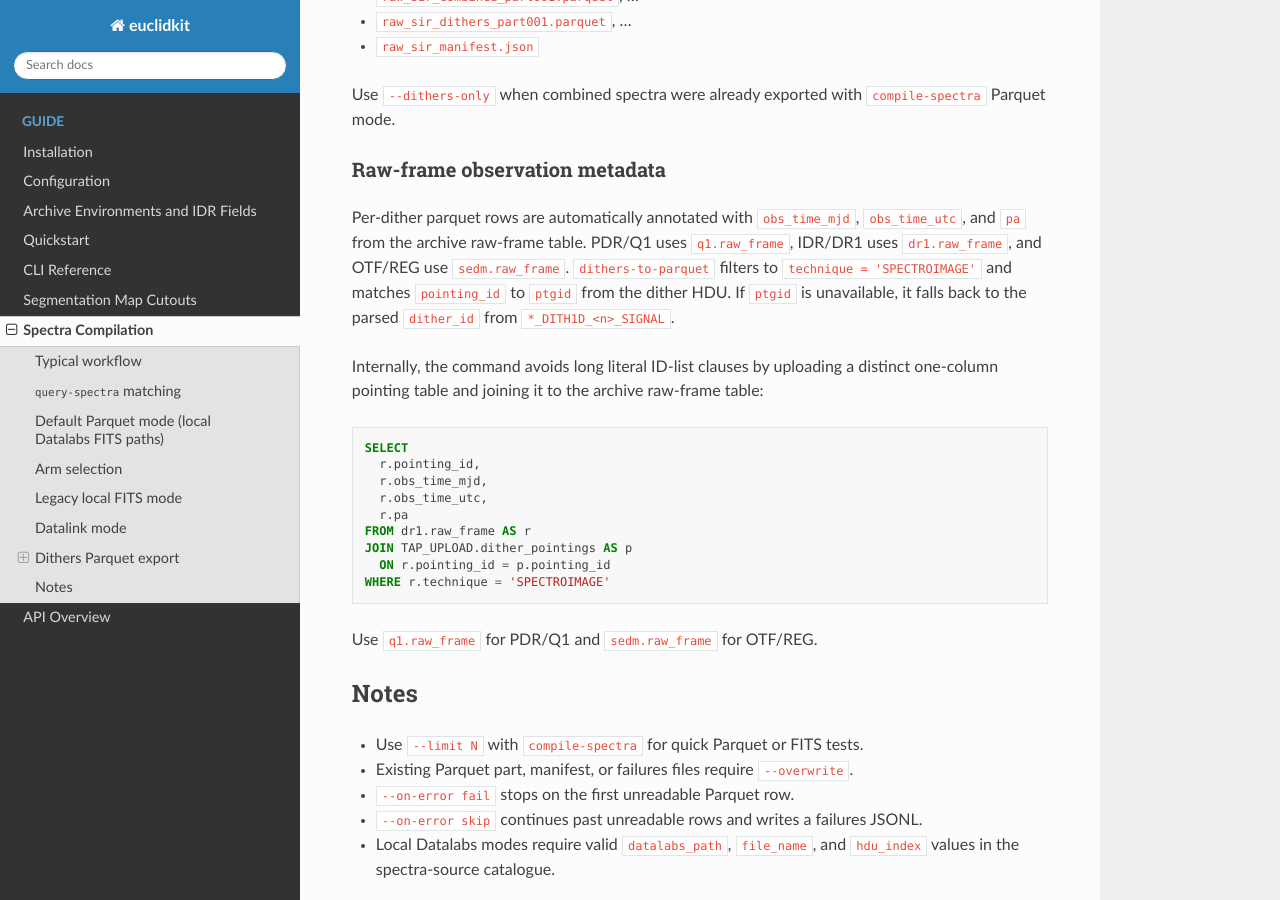
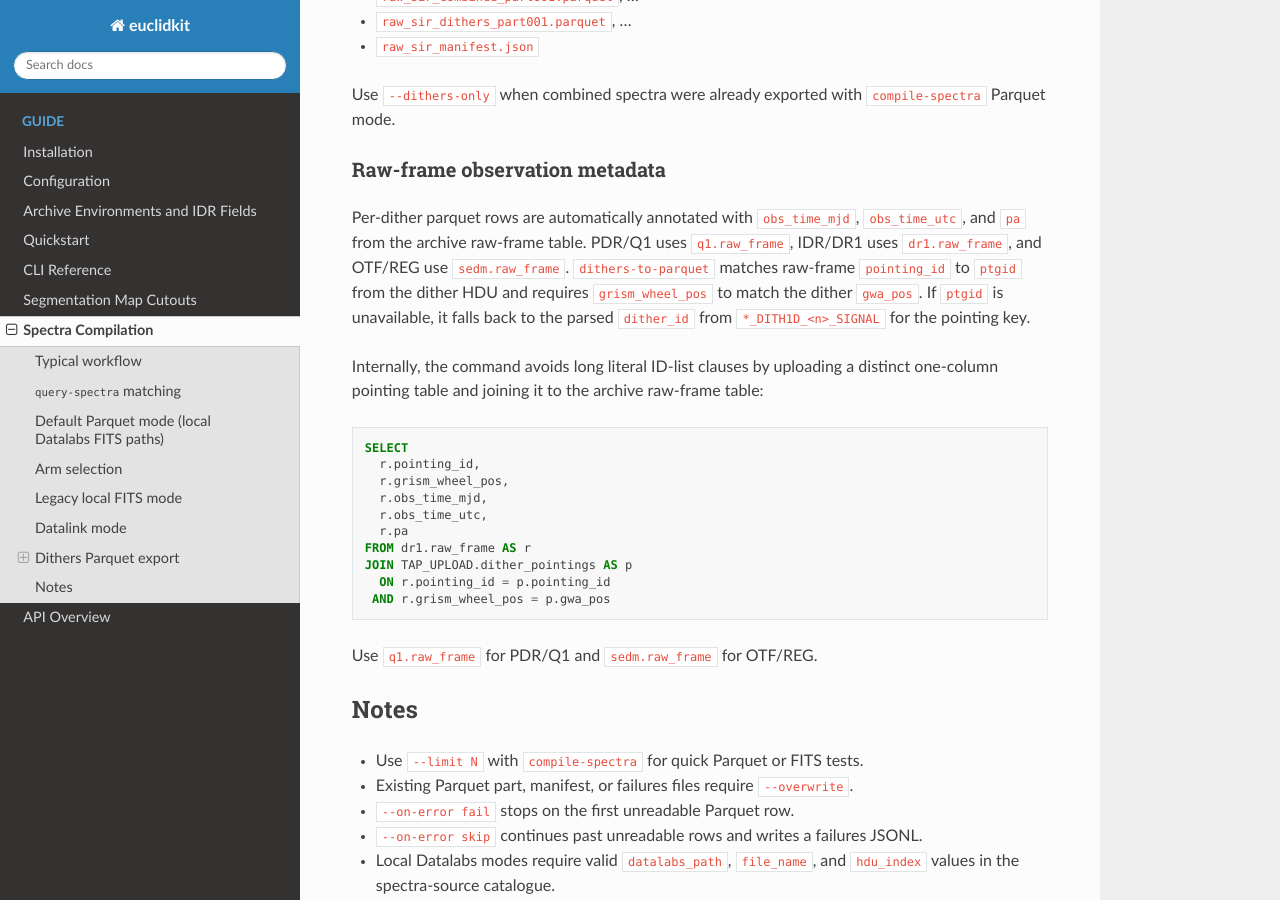
Before and after one commit to rudolffu/euclidkit, a Sphinx documentation site: the page built from docs/source/spectra_compilation.rst, in a window 1280 px wide and 900 px high, scrolled down 4362 px. Built offline with Sphinx 7.4.7 and the Read the Docs theme 3.1.0, drawn with Linux system fonts in a browser that asks for light colours.

Commit message:
Match raw-frame metadata on pointing and GWA position

```diff
--- a/docs/source/cli.rst
+++ b/docs/source/cli.rst
@@ -272,7 +272,8 @@ use Datalink.
 Per-dither parquet rows are automatically annotated with ``obs_time_mjd``,
 ``obs_time_utc``, and ``pa`` from the environment raw-frame table
 (``q1.raw_frame`` for PDR/Q1, ``dr1.raw_frame`` for IDR/DR1, and
-``sedm.raw_frame`` for OTF/REG), filtered to ``technique = 'SPECTROIMAGE'``.
+``sedm.raw_frame`` for OTF/REG), joined on ``pointing_id`` and
+``grism_wheel_pos = gwa_pos``.
 
 query-cutana
 ------------
--- a/docs/source/spectra_compilation.rst
+++ b/docs/source/spectra_compilation.rst
@@ -231,10 +231,10 @@ Raw-frame observation metadata
 Per-dither parquet rows are automatically annotated with ``obs_time_mjd``,
 ``obs_time_utc``, and ``pa`` from the archive raw-frame table. PDR/Q1 uses
 ``q1.raw_frame``, IDR/DR1 uses ``dr1.raw_frame``, and OTF/REG use
-``sedm.raw_frame``. ``dithers-to-parquet`` filters to
-``technique = 'SPECTROIMAGE'`` and matches ``pointing_id`` to ``ptgid`` from
-the dither HDU. If ``ptgid`` is unavailable, it falls back to the parsed
-``dither_id`` from ``*_DITH1D_<n>_SIGNAL``.
+``sedm.raw_frame``. ``dithers-to-parquet`` matches raw-frame ``pointing_id`` to
+``ptgid`` from the dither HDU and requires ``grism_wheel_pos`` to match the
+dither ``gwa_pos``. If ``ptgid`` is unavailable, it falls back to the parsed
+``dither_id`` from ``*_DITH1D_<n>_SIGNAL`` for the pointing key.
 
 Internally, the command avoids long literal ID-list clauses by uploading a
 distinct one-column pointing table and joining it to the archive raw-frame
@@ -244,13 +244,14 @@ table:
 
    SELECT
      r.pointing_id,
+     r.grism_wheel_pos,
      r.obs_time_mjd,
      r.obs_time_utc,
      r.pa
    FROM dr1.raw_frame AS r
    JOIN TAP_UPLOAD.dither_pointings AS p
      ON r.pointing_id = p.pointing_id
-   WHERE r.technique = 'SPECTROIMAGE'
+    AND r.grism_wheel_pos = p.gwa_pos
 
 Use ``q1.raw_frame`` for PDR/Q1 and ``sedm.raw_frame`` for OTF/REG.
 
```
Also changed, not shown: README.md (+6 -5 lines), 2 other files.
